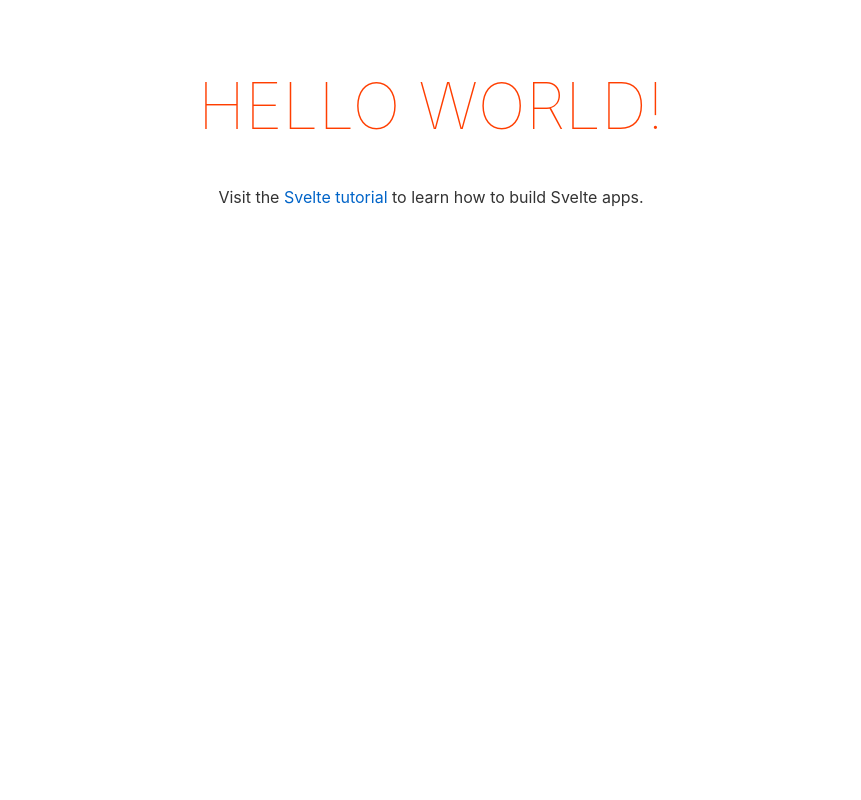
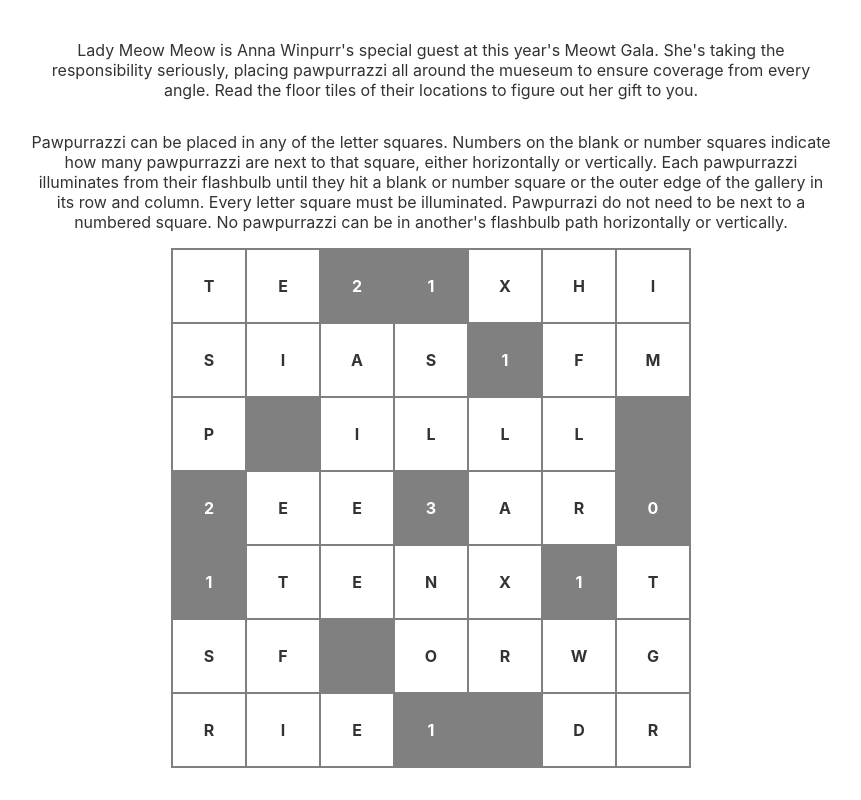
Before and after one commit to nsperrin/svelte-aic, a Svelte app: page / in a window 1280 px wide. Shown: the whole page, without its empty margins (209-1070 px from the left). Built offline with nearby package versions, Linux system fonts and the light colour scheme.

Commit message:
setup of base game - np

```diff
--- /dev/null
+++ b/src/App.helpers.js
@@ -0,0 +1,23 @@
+const initialSpace = (value) => (rowIndex, colIndex) => {
+  const isWall = /^\d+|\s$/.test(value);
+  const numberAdjacent = isWall && /^\d+$/.test(value)
+    ? parseInt(value, 10)
+    : undefined
+  return {
+    value,
+    isWall,
+    numberAdjacent,
+    hasPawpurrazzi: false,
+    isIlluminated: false,
+    inError: false,
+    rowIndex,
+    colIndex,
+  }
+};
+
+export const initialGalaState = (rowStrings) =>
+  rowStrings.map((rs, ri) =>
+    [...rs].map((v, ci) =>
+      initialSpace(v)(ri, ci)
+    )
+  );
--- a/src/App.svelte
+++ b/src/App.svelte
@@ -1,25 +1,31 @@
 <script>
-	export let name;
+	import Board from "./Board/Board.svelte";
 </script>
 
 <main>
-	<h1>Hello {name}!</h1>
-	<p>Visit the <a href="https://svelte.dev/tutorial">Svelte tutorial</a> to learn how to build Svelte apps.</p>
+	<p>
+		Lady Meow Meow is Anna Winpurr's special guest at this year's Meowt Gala.
+		She's taking the responsibility seriously, placing pawpurrazzi all around the
+		mueseum to ensure coverage from every angle. Read the floor tiles of their
+		locations to figure out her gift to you.
+	</p>
+  <p>
+		Pawpurrazzi can be placed in any of the letter squares. Numbers on the blank
+		or number squares indicate how many pawpurrazzi are next to that square, either horizontally
+		or vertically. Each pawpurrazzi illuminates from their flashbulb until they hit a blank or number
+		square or the outer edge of the gallery in its row and column. Every letter square
+		must be illuminated. Pawpurrazi do not need to be next to a numbered
+		square. No pawpurrazzi can be in another's flashbulb path horizontally or vertically.
+	</p>
+	<Board/>
 </main>
 
 <style>
-	main {
+	* {
 		text-align: center;
 		padding: 1em;
-		max-width: 240px;
+		max-width: 800px;
 		margin: 0 auto;
-	}
-
-	h1 {
-		color: #ff3e00;
-		text-transform: uppercase;
-		font-size: 4em;
-		font-weight: 100;
 	}
 
 	@media (min-width: 640px) {
--- /dev/null
+++ b/src/Board/Board.svelte
@@ -0,0 +1,36 @@
+<script>
+  import Tile from "../Tile/Tile.svelte";
+  import { galaStore } from "../stores/galaStore.js";
+
+  let gala;
+  galaStore.subscribe(value => {
+    gala = value;
+  });
+</script>
+
+<div class="board-wrapper">
+  {#each gala as row}
+    <div class="row-wrapper">
+      {#each row as galaTile}
+        <Tile galaTile={galaTile}/>
+      {/each}
+    </div>
+  {/each}
+</div>
+
+<style>
+  .board-wrapper {
+    display: flex;
+    flex-direction: column;
+    justify-content: flex-start;
+    width: fit-content;
+    margin: auto;
+    border: 1px solid gray;
+  }
+
+  .row-wrapper {
+    display: flex;
+    flex-direction: row;
+    justify-content: flex-start;
+  }
+</style>
--- /dev/null
+++ b/src/Tile/Tile.svelte
@@ -0,0 +1,50 @@
+<script>
+  import {handleTileSelection} from "../stores/galaStore.js";
+  export let galaTile;
+</script>
+
+<div class="tile-wrapper" wall={galaTile.isWall} on:click={handleTileSelection(galaTile)}>
+  <span class="value-wrapper" lit={galaTile.isIlluminated} pawpurrazzi={galaTile.hasPawpurrazzi} inError={galaTile.inError}>
+    {galaTile.value}
+  </span>
+</div>
+
+<style>
+  .tile-wrapper {
+    display: flex;
+    padding: 1.5em;
+    border: 1px solid gray;
+    width: 1.5em;
+    justify-content: center;
+  }
+
+  .tile-wrapper[wall=true]{
+    background-color: gray;
+    color: white;
+  }
+
+  .value-wrapper {
+    padding: 1em;
+    border-radius: 4px;
+    min-height: 1em;
+    min-width: 1em;
+    margin: -1em;
+    font-weight: bold;
+    border: 2px solid transparent;
+  }
+  .value-wrapper[lit=true]{
+    background-color: yellowgreen;
+  }
+  .value-wrapper[lit=true][inError=true]{
+    background-color: red;
+  }
+  .value-wrapper[pawpurrazzi=true]{
+    border: 2px solid darkgreen;
+    background-color: yellowgreen;
+    border-radius: 50%;
+  }
+  .value-wrapper[pawpurrazzi=true][inError=true]{
+    border: 2px solid darkred;
+    background-color: red;
+  }
+</style>
--- a/src/main.js
+++ b/src/main.js
@@ -1,10 +1,8 @@
 import App from './App.svelte';
+import { initialGalaState } from './App.helpers';
 
 const app = new App({
 	target: document.body,
-	props: {
-		name: 'world'
-	}
 });
 
 export default app;
--- /dev/null
+++ b/src/stores/galaStore.js
@@ -0,0 +1,69 @@
+import { writable } from 'svelte/store';
+import {initialGalaState} from '../App.helpers';
+
+export const galaStore = writable(initialGalaState([
+  "TE21XHI",
+  "SIAS1FM",
+  "P ILLL ",
+  "2EE3AR0",
+  "1TENX1T",
+  "SF ORWG",
+  "RIE1 DR",
+]));
+
+const pipe = (...fns) => (input) =>  fns.reduce((lastValue, fn) => fn(lastValue), input);
+
+const values = (obj) => Object.values(obj);
+
+const identity = x => x;
+
+const some = (evaluate) => (items) => items.reduce((acc, item) => acc || evaluate(item), false);
+
+const cloneGala = (gala) => [...gala.map(r => [...r])];
+
+const togglePawpurrazzi = (rowIndex, colIndex) => (gala) => {
+  const galaCopy = cloneGala(gala);
+  const currentValue = galaCopy[rowIndex][colIndex].hasPawpurrazzi;
+  galaCopy[rowIndex][colIndex].hasPawpurrazzi = !currentValue;
+  return galaCopy;
+};
+
+const illuminationSources = tile => gala => ({
+  north: true,
+  south: true,
+  east: true,
+  west: true,
+})
+
+const lit = (illuminationSources) => (tile) => ({
+  ...tile,
+  isIlluminated: !tile.isWall && pipe(values, some(identity))(illuminationSources)
+});
+
+const inError = (illuminationSources) => (tile) => ({
+  ...tile,
+  inError: !tile.isWall && (
+    (tile.hasPawpurrazzi && pipe(values, some(identity))(illuminationSources)) ||
+    (tile.isIlluminated && (
+      illuminationSources.north && illuminationSources.south ||
+      illuminationSources.east && illuminationSources.west))
+  )
+});
+
+const tilesWithIlluminationSources = (...mappers) => (gala) =>
+  cloneGala(gala).map(row =>
+    row.map(tile => {
+      const is = illuminationSources(tile)(gala);
+      return pipe(...mappers.map(mapper => mapper(is)))(tile);
+    })
+  );
+
+export const handleTileSelection = (tile) => () => {
+  tile.isWall || galaStore.update(pipe(
+    togglePawpurrazzi(tile.rowIndex, tile.colIndex),
+    tilesWithIlluminationSources(
+      lit,
+      inError
+    )
+  ));
+};
```
